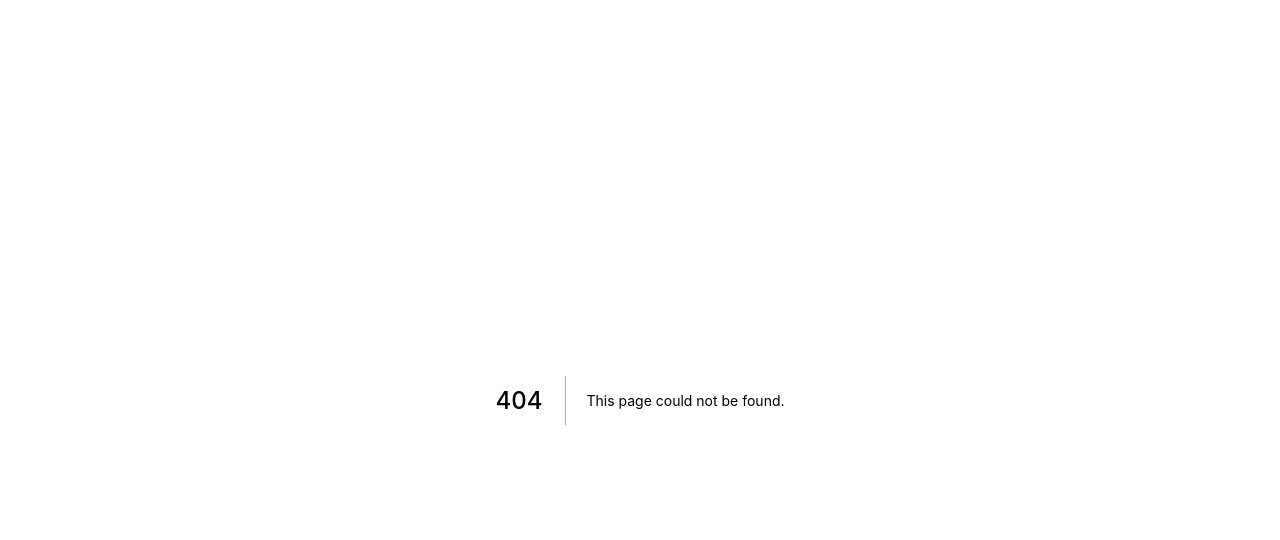
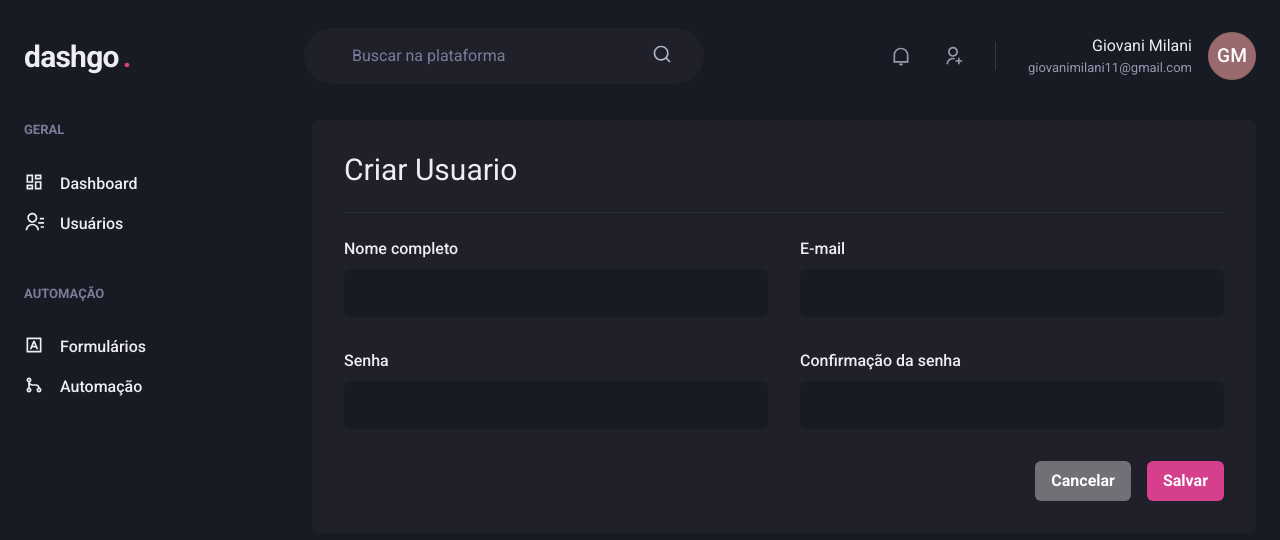
Before and after one commit to GiovaniHMilani/dashgo-ignite, a Next.js app: page /users/create in a window 1280 px wide. Before the commit this address had no page. Shown: the top 540 px of the page. Built offline with nearby package versions, Linux system fonts and the light colour scheme.

Commit message:
feat: create form to register user

```diff
--- /dev/null
+++ b/src/pages/users/create.tsx
@@ -0,0 +1,49 @@
+import {
+  Box,
+  Divider,
+  Flex,
+  Heading,
+  VStack,
+  SimpleGrid,
+  HStack,
+  Button
+} from "@chakra-ui/react";
+import { Input } from "../../components/Form/Input";
+import { Header } from "../../components/Header";
+import { Sidebar } from "../../components/Sidebar";
+
+export default function CreateUser() {
+  return (
+    <Box>
+      <Header />
+
+      <Flex w="100%" my="6" maxWidth={1480} mx="auto" px="6">
+        <Sidebar />
+
+        <Box flex="1" borderRadius={8} bg="gray.800" p="8">
+          <Heading size="lg" fontWeight="normal">Criar Usuario</Heading>
+
+          <Divider my="6" borderColor="gray.700" />
+
+          <VStack spacing="8">
+            <SimpleGrid minChildWidth="240px" spacing="8" w="100%">
+              <Input name="name" label="Nome completo" />
+              <Input name="email" type="email" label="E-mail" />
+            </SimpleGrid>
+            <SimpleGrid minChildWidth="240px" spacing="8" w="100%">
+              <Input name="password" type="password" label="Senha" />
+              <Input name="password_confirmation" type="password" label="Confirmação da senha" />
+            </SimpleGrid>
+          </VStack>
+
+          <Flex mt="8" justify="flex-end">
+            <HStack spacing="4">
+              <Button colorScheme="whiteAlpha">Cancelar</Button>
+              <Button colorScheme="pink">Salvar</Button>
+            </HStack>
+          </Flex>
+        </Box>
+      </Flex>
+    </Box>
+  );
+}
```
